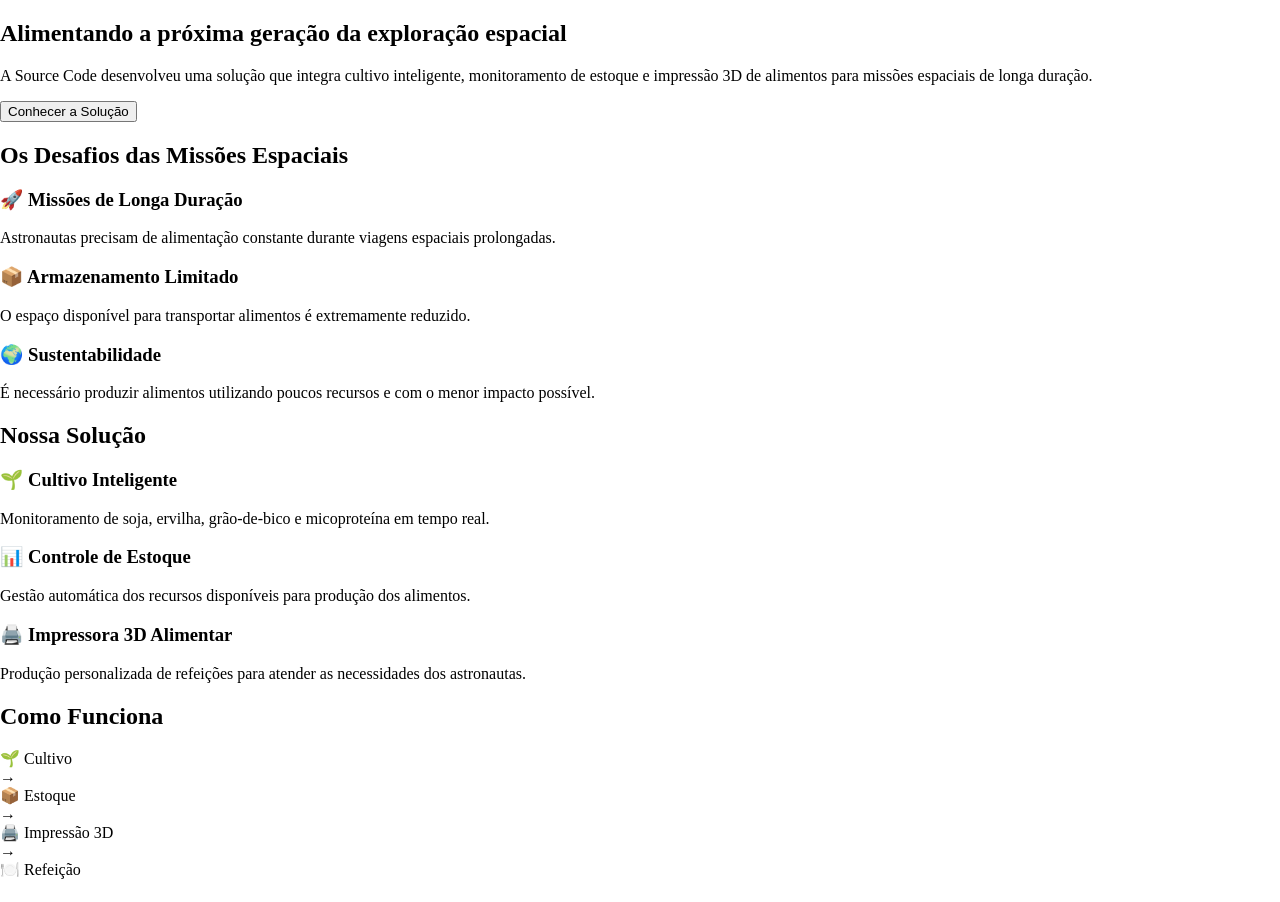
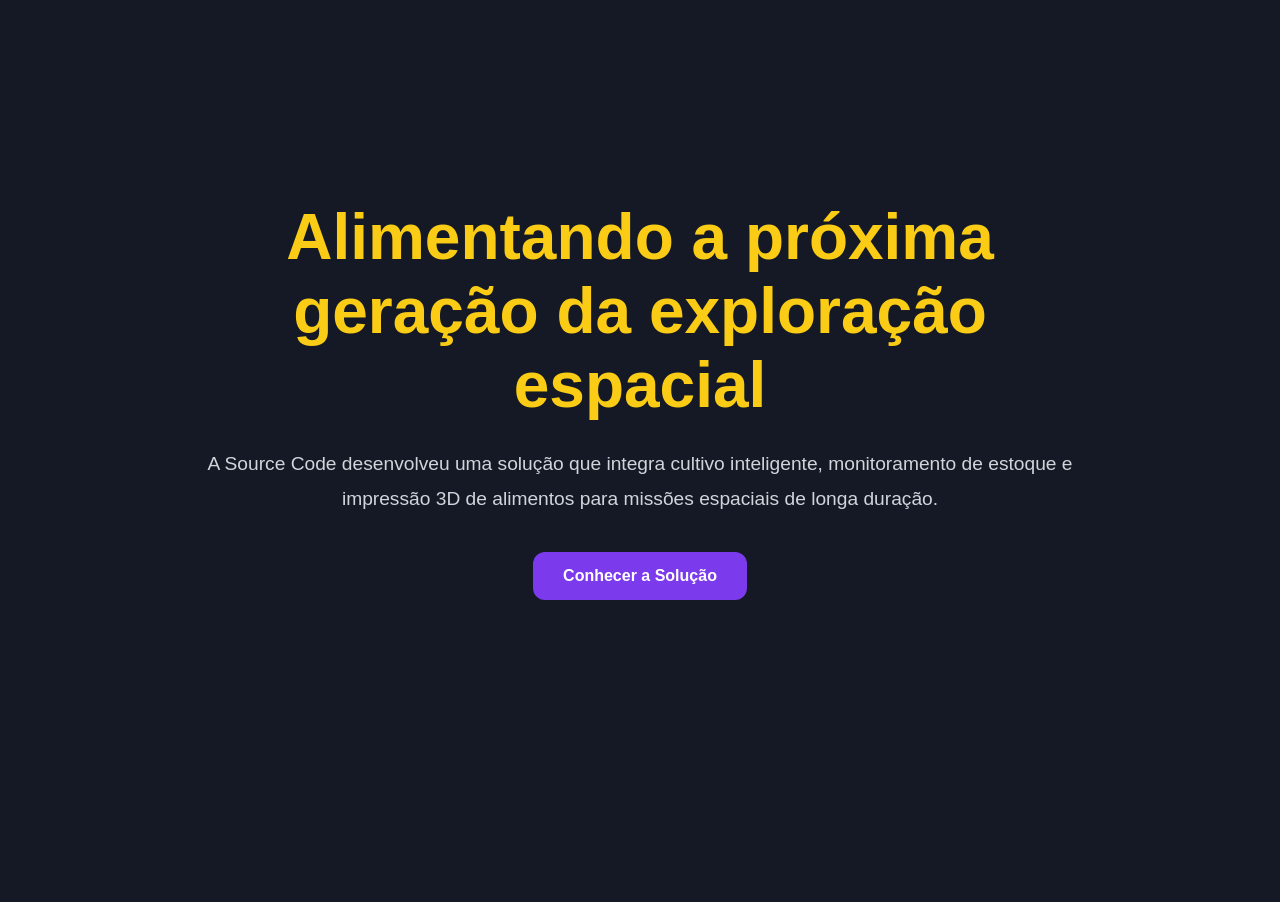
Before and after one commit to U-Ale/Foodprint-space, a React (Vite) app in the folder foodprint-3d/: page / in a window 1280 px wide. Shown: the top 902 px of the page. Built offline with nearby package versions, Linux system fonts and the light colour scheme.

Commit message:
css/estilo da home criado e inteirado no dia 05/06/2026 por volta das 4 da manhã

```diff
--- a/foodprint-3d/src/css/home.css
+++ b/foodprint-3d/src/css/home.css
@@ -0,0 +1,219 @@
+*{
+    margin:0;
+    padding:0;
+    box-sizing:border-box;
+}
+
+/* A - HOME */
+
+.home{
+    min-height:100vh;
+    background-color:#141925;
+    color:white;
+    font-family:Arial, Helvetica, sans-serif;
+}
+
+/* M - HERO */
+
+.hero{
+    min-height:100vh;
+
+    display:flex;
+    justify-content:center;
+    align-items:center;
+
+    text-align:center;
+
+    padding:0 10%;
+}
+
+.hero-content{
+    max-width:900px;
+}
+
+.hero h1{
+    font-size:4rem;
+    color:#facc15;
+
+    margin-bottom:25px;
+}
+
+.hero p{
+    font-size:1.2rem;
+
+    line-height:1.8;
+
+    color:#d1d5db;
+
+    margin-bottom:35px;
+}
+
+/* J - BOTÃO */
+
+.btn-principal{
+
+    background-color:#7c3aed;
+    color:rgb(255, 255, 255);
+
+    border:none;
+
+    padding:15px 30px;
+
+    border-radius:12px;
+
+    font-size:1rem;
+    font-weight:bold;
+
+    cursor:pointer;
+
+    transition:0.3s;
+}
+
+.btn-principal:hover{
+
+    background-color:#6d28d9;
+
+    transform:translateY(-3px);
+}
+
+/* J - SEÇÕES */
+
+.problema,
+.solucao,
+.fluxo,
+.cta{
+
+    padding:100px 10%;
+
+    text-align:center;
+}
+
+.problema h2,
+.solucao h2,
+.fluxo h2,
+.cta h2{
+
+    color:#facc15;
+
+    margin-bottom:50px;
+
+    font-size:2.5rem;
+}
+
+/* A - CARDS */
+
+.cards{
+
+    display:flex;
+
+    justify-content:center;
+
+    gap:25px;
+
+    flex-wrap:wrap;
+}
+
+.card{
+
+    background-color:#1e293b;
+
+    width:280px;
+
+    padding:25px;
+
+    border-radius:15px;
+
+    border:2px solid #7c3aed;
+
+    transition:0.3s;
+}
+
+.card:hover{
+
+    transform:translateY(-8px);
+
+    border-color:#facc15;
+}
+
+.card h3{
+
+    margin-bottom:15px;
+
+    color:#facc15;
+}
+
+.card p{
+
+    color:#d1d5db;
+
+    line-height:1.6;
+}
+
+/* A - FLUXO */
+
+.fluxo-container{
+
+    display:flex;
+
+    justify-content:center;
+
+    align-items:center;
+
+    gap:20px;
+
+    flex-wrap:wrap;
+
+    font-size:1.4rem;
+
+    font-weight:bold;
+}
+
+.fluxo-container div{
+
+    background-color:#1e293b;
+
+    padding:20px;
+
+    border-radius:12px;
+
+    border:2px solid #7c3aed;
+}
+
+/* M - CTA */
+
+.cta{
+
+    padding-bottom:120px;
+}
+
+.cta h2{
+
+    max-width:900px;
+
+    margin:0 auto 40px;
+}
+
+/* M - RESPONSIVIDADE */
+
+@media(max-width:768px){
+
+    .hero h1{
+        font-size:2.5rem;
+    }
+
+    .hero p{
+        font-size:1rem;
+    }
+
+    .problema h2,
+    .solucao h2,
+    .fluxo h2,
+    .cta h2{
+        font-size:2rem;
+    }
+
+    .card{
+        width:100%;
+        max-width:350px;
+    }
+}
--- a/foodprint-3d/src/pages/Home.jsx
+++ b/foodprint-3d/src/pages/Home.jsx
@@ -1,9 +1,10 @@
+import "../css/home.css";
 
 function Home() {
   return (
     <main className="home">
 
-      {/* HERO */}
+      {/* A - HERO */}
       <section className="hero">
         <div className="hero-content">
           <h1>Alimentando a próxima geração da exploração espacial</h1>
```
